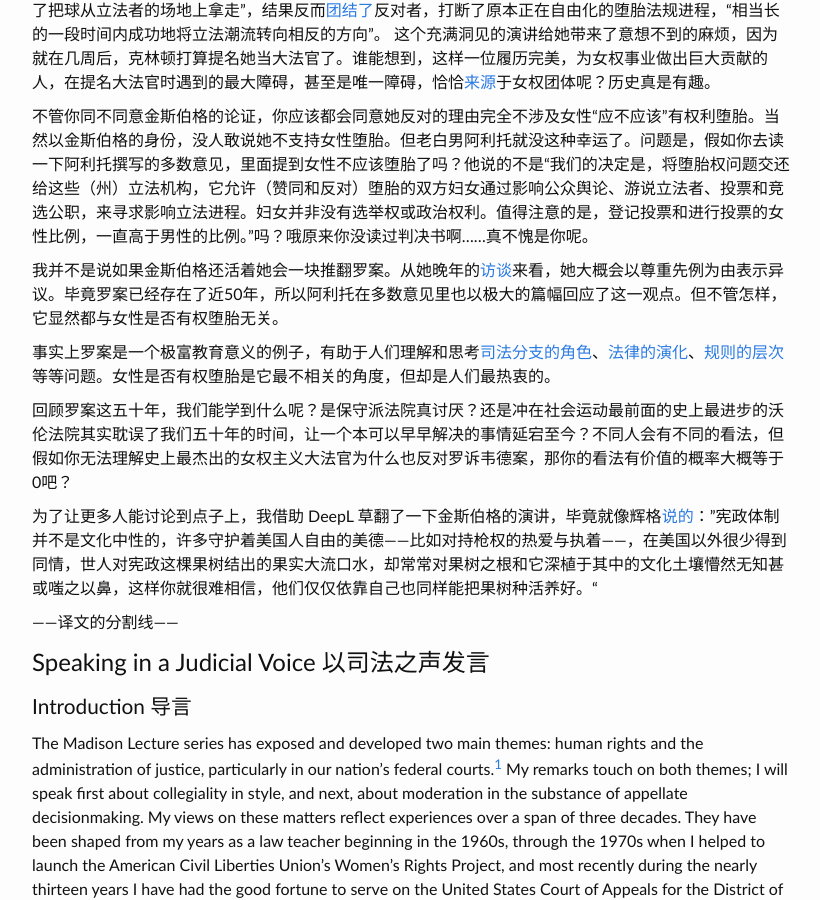
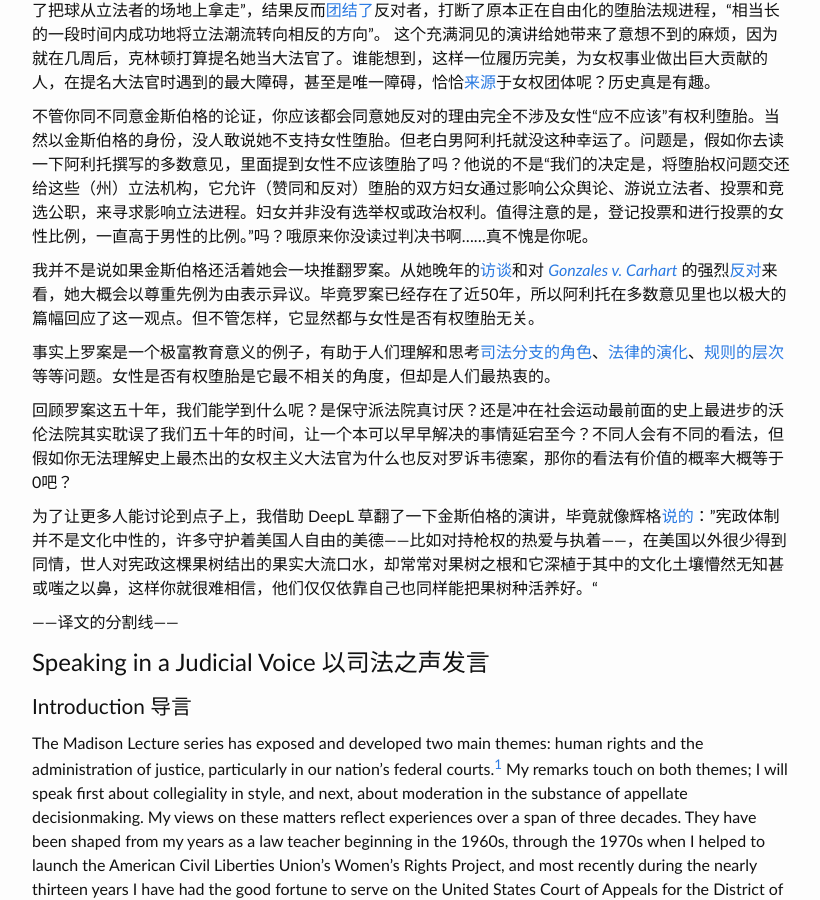
Before and after one commit to tcya/tcya.github.io, a Jekyll site: the page built from _posts/2022-6-24-roe_v_wade.md, in a window 1280 px wide and 900 px high, scrolled down 362 px. Shown: the whole window, without its empty margins (228-1048 px from the left). Built offline with Jekyll 4.4.1, drawn with Linux system fonts in a browser that asks for light colours; comment, search, counter and statistics services are not loaded.

Commit message:
添加金斯伯格对Gonzales v. Carhart的异议

```diff
--- a/_posts/2022-6-24-roe_v_wade.md
+++ b/_posts/2022-6-24-roe_v_wade.md
@@ -10,7 +10,7 @@ title:  为什么金斯伯格反对罗诉韦德案
 
 不管你同不同意金斯伯格的论证，你应该都会同意她反对的理由完全不涉及女性“应不应该”有权利堕胎。当然以金斯伯格的身份，没人敢说她不支持女性堕胎。但老白男阿利托就没这种幸运了。问题是，假如你去读一下阿利托撰写的多数意见，里面提到女性不应该堕胎了吗？他说的不是“我们的决定是，将堕胎权问题交还给这些（州）立法机构，它允许（赞同和反对）堕胎的双方妇女通过影响公众舆论、游说立法者、投票和竞选公职，来寻求影响立法进程。妇女并非没有选举权或政治权利。值得注意的是，登记投票和进行投票的女性比例，一直高于男性的比例。”吗？哦原来你没读过判决书啊……真不愧是你呢。
 
-我并不是说如果金斯伯格还活着她会一块推翻罗案。从她晚年的[访谈](https://www.law.uchicago.edu/recordings/justice-ruth-bader-ginsburg-and-geoffrey-stone-roe-40)来看，她大概会以尊重先例为由表示异议。毕竟罗案已经存在了近50年，所以阿利托在多数意见里也以极大的篇幅回应了这一观点。但不管怎样，它显然都与女性是否有权堕胎无关。
+我并不是说如果金斯伯格还活着她会一块推翻罗案。从她晚年的[访谈](https://www.law.uchicago.edu/recordings/justice-ruth-bader-ginsburg-and-geoffrey-stone-roe-40)和对 *[Gonzales v. Carhart](https://en.wikipedia.org/wiki/Gonzales_v._Carhart)* 的强烈[反对](https://library.law.hawaii.edu/2017/02/07/ginsburg-dissent-gonzales-v-carhart/)来看，她大概会以尊重先例为由表示异议。毕竟罗案已经存在了近50年，所以阿利托在多数意见里也以极大的篇幅回应了这一观点。但不管怎样，它显然都与女性是否有权堕胎无关。
 
 事实上罗案是一个极富教育意义的例子，有助于人们理解和思考[司法分支的角色](https://headsalon.org/archives/4630.html)、[法律的演化](https://headsalon.org/archives/2121.html)、[规则的层次](https://headsalon.org/archives/8230.html)等等问题。女性是否有权堕胎是它最不相关的角度，但却是人们最热衷的。
 
```
